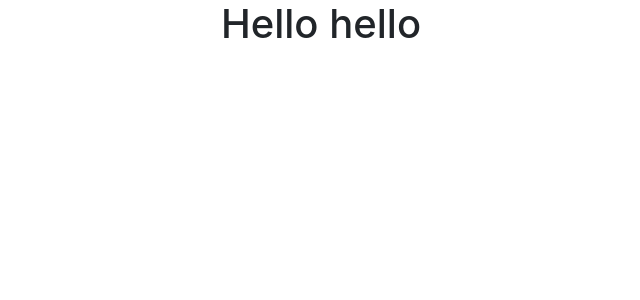
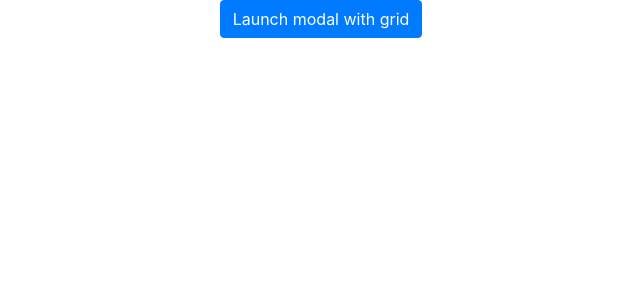
Before and after one commit to Adnan-edu/react-alertdialog, a React (Create React App) app in the folder reactdialog/: page / in a window 1280 px wide. Shown: the top 300 px of the page, without its empty margins (319-959 px from the left). Built offline with nearby package versions, Linux system fonts and the light colour scheme.

Commit message:
Created Alert dialog structure

```diff
--- a/reactdialog/src/App.js
+++ b/reactdialog/src/App.js
@@ -1,10 +1,12 @@
 
 import './App.css';
+import { Example } from "./myexample";
+
 
 function App() {
   return (
     <div className="App">
-      <h1>Hello hello</h1>
+      <Example/>
     </div>
   );
 }
--- /dev/null
+++ b/reactdialog/src/myexample.js
@@ -0,0 +1,33 @@
+import React, { useState } from 'react';
+import Button from 'react-bootstrap/Button';
+import Modal from 'react-bootstrap/Modal';
+
+function MydModalWithGrid(props) {  return (
+    <Modal {...props} aria-labelledby="contained-modal-title-vcenter" scrollable="true">
+      <Modal.Header closeButton>
+        <Modal.Title id="contained-modal-title-vcenter">
+                Terms and Privacy Policy
+        </Modal.Title>
+      </Modal.Header>
+      <Modal.Body className="show-grid">
+      </Modal.Body>
+      <Modal.Footer>
+        <h2>Modal Footer</h2>
+      </Modal.Footer>
+    </Modal>
+  );
+};
+
+export const Example = () => {
+  const [modalShow, setModalShow] = useState(false);
+
+  return (
+    <>
+      <Button variant="primary" onClick={() => setModalShow(true)}>
+        Launch modal with grid
+      </Button>
+
+      <MydModalWithGrid dialogClassName="modal-90w" show={modalShow} onHide={() => setModalShow(false)} />
+    </>
+  );
+}
```
